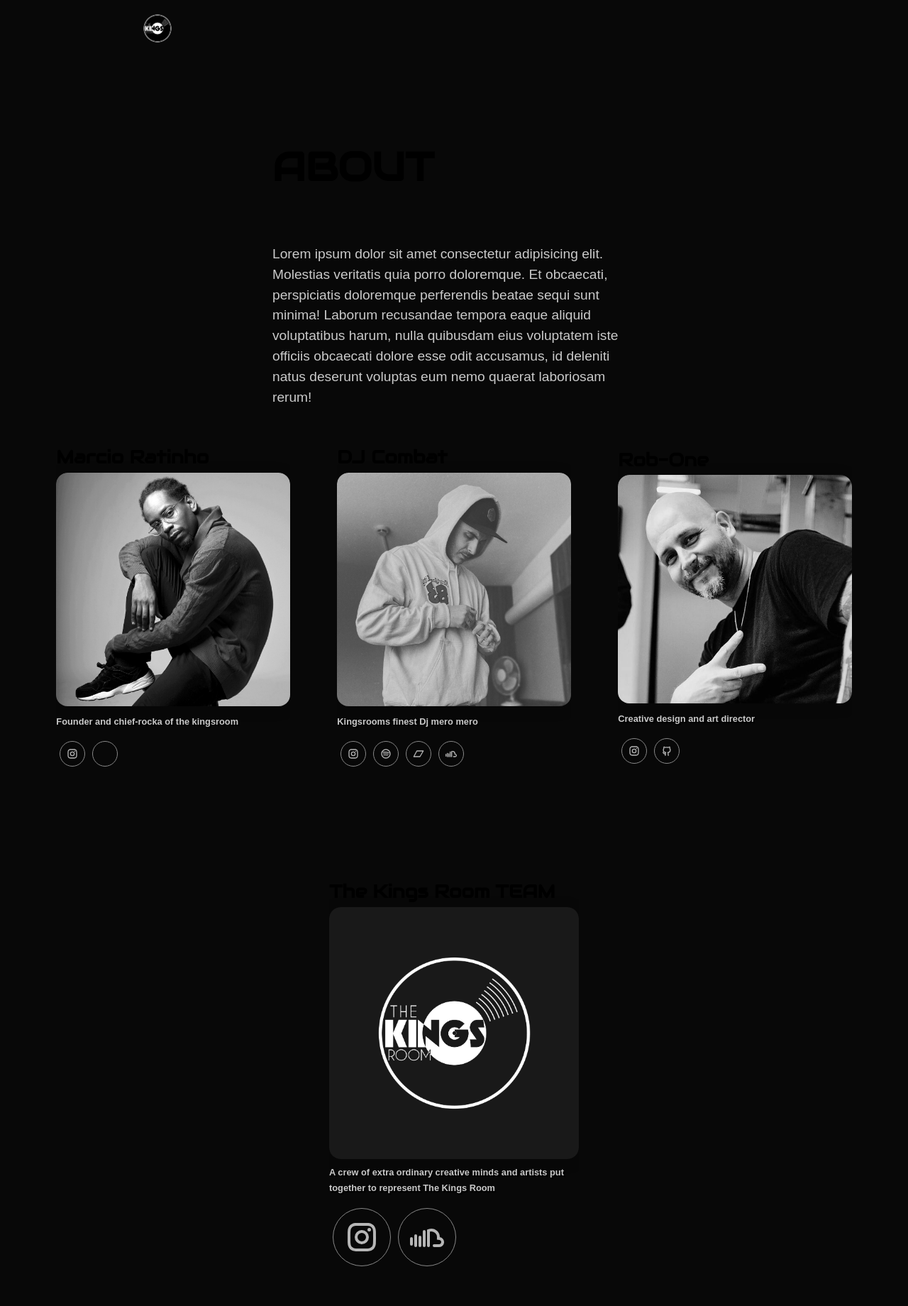
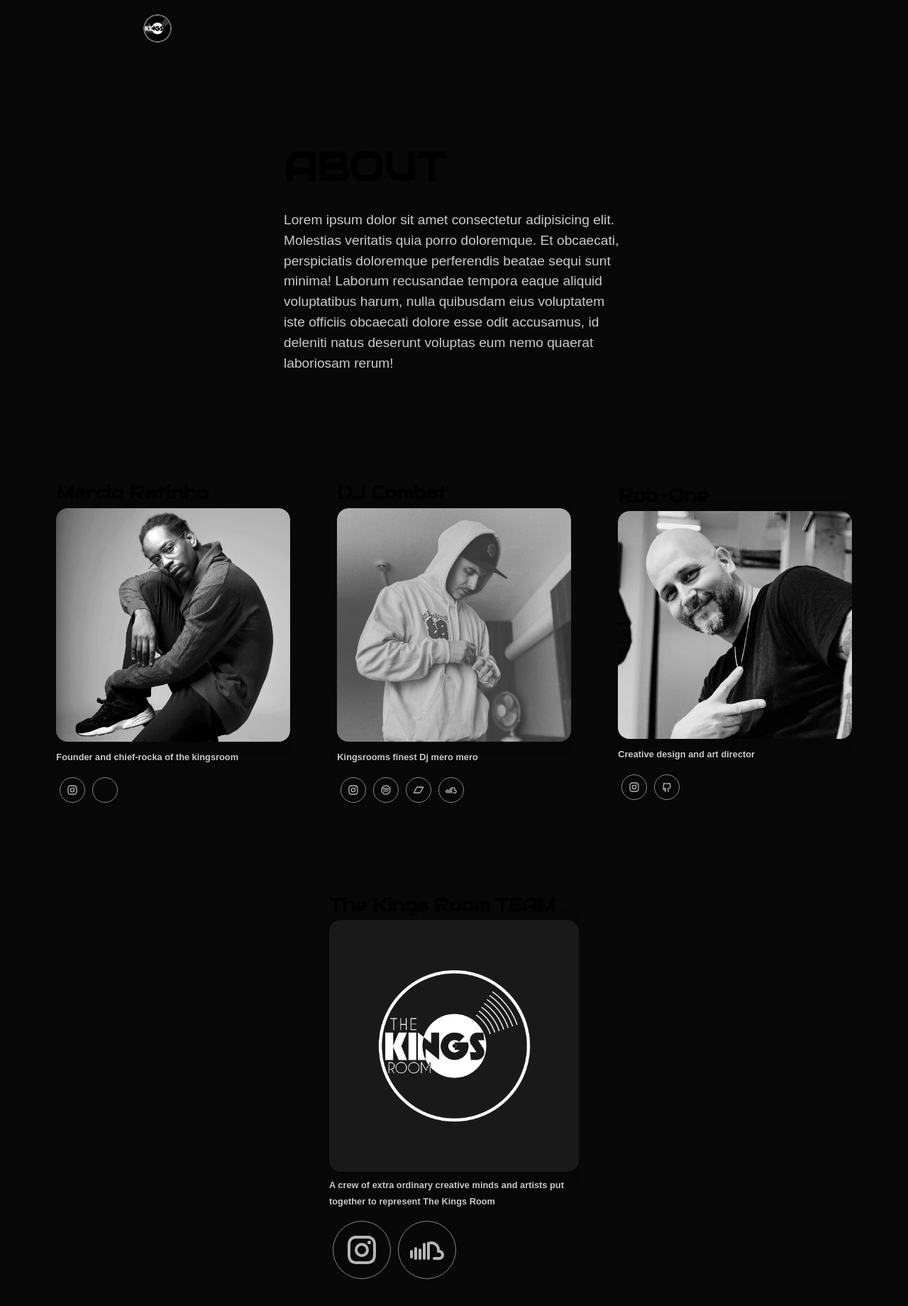
Before and after one commit to robonexx/thekingsroom, a React (Vite) app: page /about in a window 1280 px wide. Shown: the top 1840 px of the page at 71% size. Built offline with nearby package versions, Linux system fonts and the light colour scheme; a web font is replaced by a local one.

Commit message:
removed fault value on animation

```diff
--- a/src/pages/About/About.module.scss
+++ b/src/pages/About/About.module.scss
@@ -1,20 +1,21 @@
-@use '../../styles/base/' as *;
+@use "../../styles/base/" as *;
 .about {
     width: 100%;
     height: 100%;
     background-color: transparent;
 
     section {
-        margin-top: 10rem;
+        position: relative;
+        padding: 0 1rem;
+        margin: 8rem auto 5rem;
         width: 100%;
         @media (min-width: 768px) {
-        margin: 8rem auto 5rem;
+            margin: 8rem auto 3rem;
             width: 40vw;
-
         }
 
         h1 {
-        margin: 5rem 0;
+            margin: 5rem 0 2rem;
             font-weight: $font-bold;
             font-family: $font-alt;
         }
@@ -22,13 +23,10 @@
         p {
             line-height: 1.5;
         }
-
     }
 
-
-
     .tkr {
-        margin: 2rem auto 0;
+        margin: 0 auto;
         padding: 1rem;
         width: 100%;
         display: grid;
@@ -38,7 +36,6 @@
         @media (min-width: 768px) {
             width: 30vw;
             height: auto;
-
         }
 
         > img {
@@ -53,7 +50,7 @@
             a {
                 list-style: none;
                 margin: 0 5px;
-                height:82px;
+                height: 82px;
                 width: 82px;
                 color: #b6b6b6;
                 border: 1px solid #888;
--- a/src/pages/About/index.jsx
+++ b/src/pages/About/index.jsx
@@ -33,8 +33,8 @@
  }}
         >ABOUT</motion.h1>
         <motion.p
-         initial={{ height: 0, opacity: 0 }}
-         animate={{ height: 100, opacity: 1 }}
+         initial={{ opacity: 0 }}
+         animate={{ opacity: 1 }}
          transition={{
            duration: 1,
            easings: 'ease-in-out',
```
Lines whose indentation alone changed are shown as unchanged.
